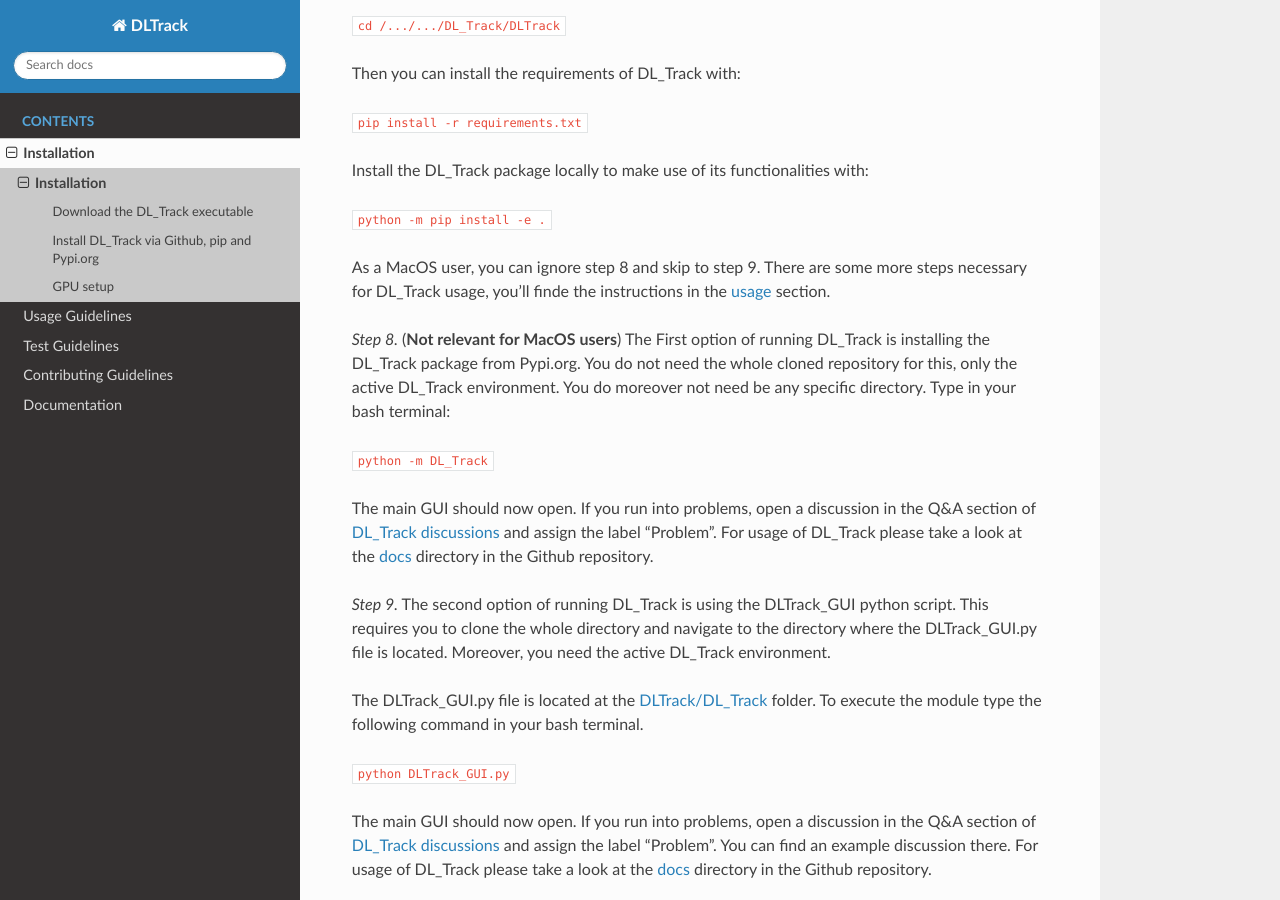
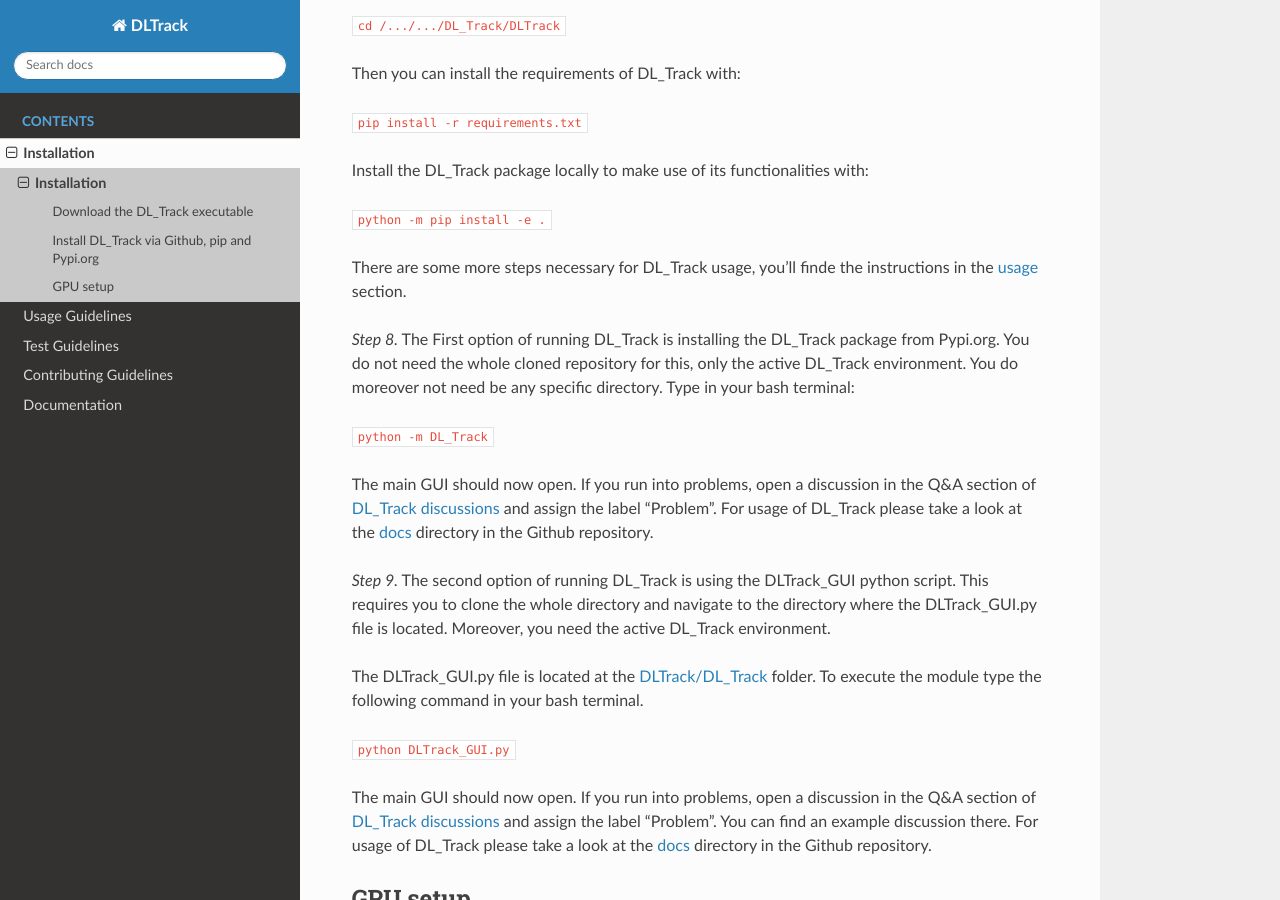
Before and after one commit to PaulRitsche/DL_Track_US, a Sphinx documentation site: the page built from docs/source/installation.rst, in a window 1280 px wide and 900 px high, scrolled down 2809 px. Built offline with Sphinx 7.4.7 and the Read the Docs theme 2.0.0, drawn with Linux system fonts in a browser that asks for light colours.

Commit message:
Update installation.rst

```diff
--- a/docs/source/installation.rst
+++ b/docs/source/installation.rst
@@ -85,10 +85,9 @@
 
 ``python -m pip install -e .``
 
-As a MacOS user, you can ignore step 8 and skip to step 9.
 There are some more steps necessary for DL_Track usage, you'll finde the instructions in the `usage <https://dltrack.readthedocs.io/en/latest/usage.html>`_ section.
 
-*Step 8.* (**Not relevant for MacOS users**) The First option of running DL_Track is installing the DL_Track package from Pypi.org. You do not need the whole cloned repository for this, only the active DL_Track environment. You do moreover not need be any specific directory. Type in your bash terminal:
+*Step 8.* The First option of running DL_Track is installing the DL_Track package from Pypi.org. You do not need the whole cloned repository for this, only the active DL_Track environment. You do moreover not need be any specific directory. Type in your bash terminal:
 
 ``python -m DL_Track``
 
```
